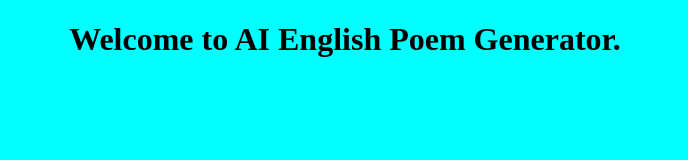
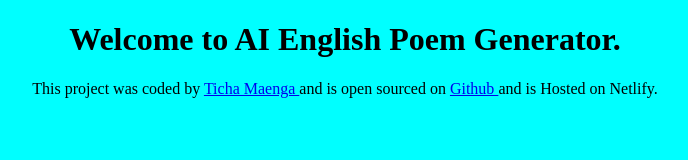
Before and after one commit to TishaNaturralle/favorite-english-poem-generator, a plain HTML site: page index.html in a window 1280 px wide. Shown: the whole page, without its empty margins (295-983 px from the left). Drawn offline with Linux system fonts and the light colour scheme.

Commit message:
Added footer
Deployed on Netflix

```diff
--- a/index.html
+++ b/index.html
@@ -8,6 +8,16 @@
 </head>
 <body>
     <h1>Welcome to AI English Poem Generator.</h1>
+    <footer>
+        This project was coded by
+        <a href="https://github.com/TishaNaturralle" target="_blank">Ticha Maenga </a>
+        and is open sourced on
+        <a href="https://github.com/TishaNaturralle/favorite-english-poem-generator" target="_blank">
+            Github
+            <a href="https://app.netlify.com/sites/aienglishpoemgeneratorbytichtach/overview" target="_blank"></a>
+            and is Hosted on
+            Netlify.
+    </footer>
     <script src="src/index.js"></script>
 </body>
 </html>
```
